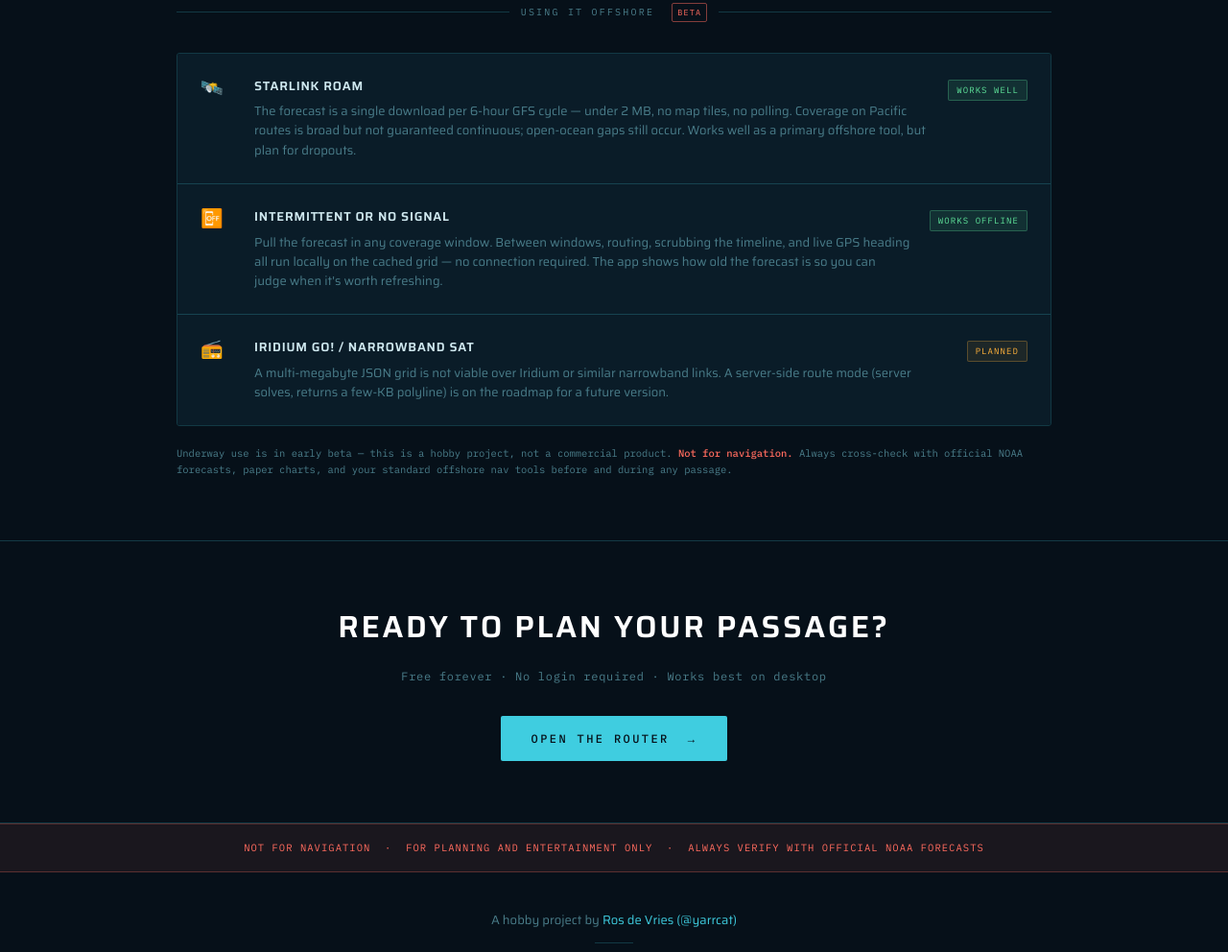
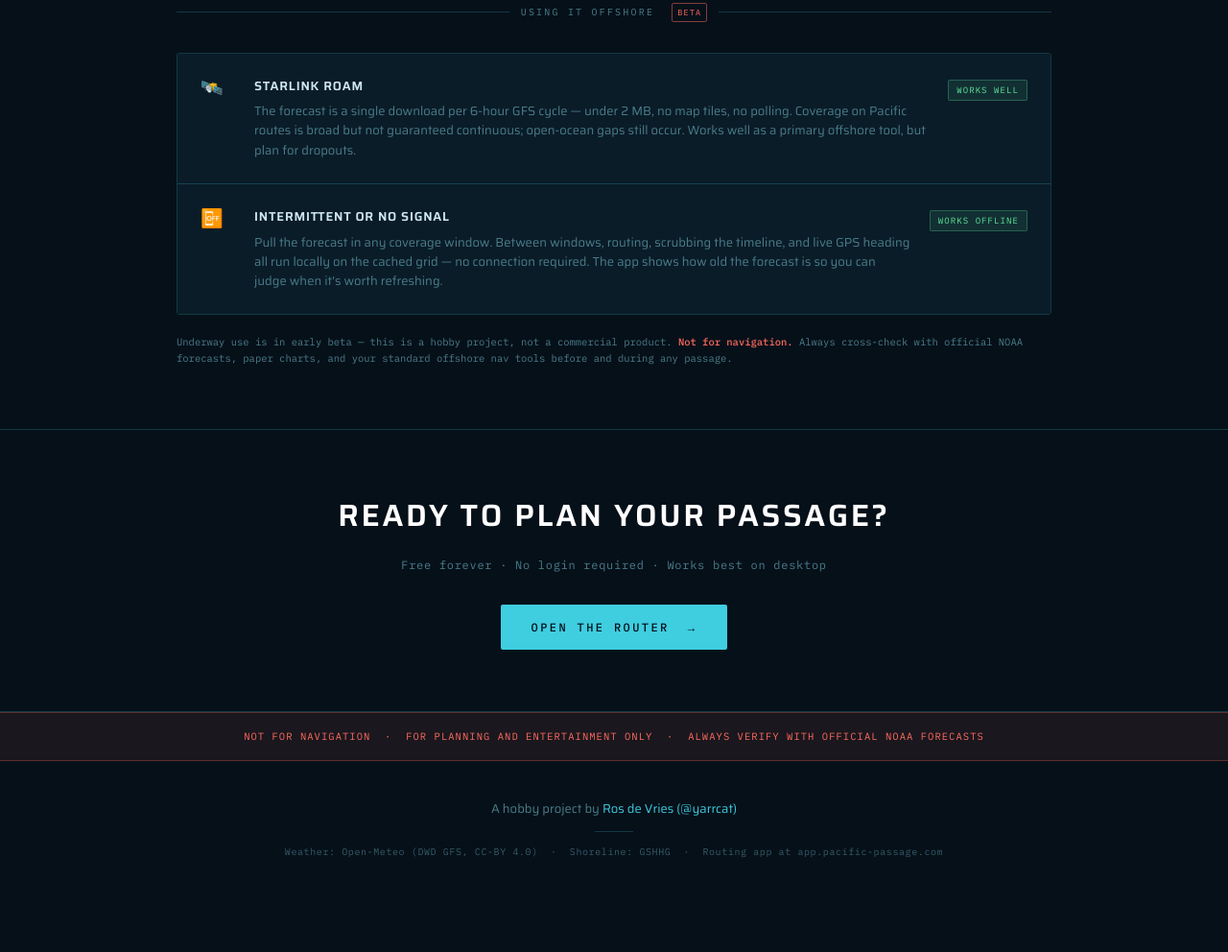
Before and after one commit to rosdevries/pacific-cup-sailing-router, a website: page site/index.html in a window 1280 px wide. Shown: the part 1583-2575 px from the top of the page at 96% size. After the commit the page ends 2519 px from the top, so only its background shows below. Drawn offline with Linux system fonts and the light colour scheme.

Commit message:
Marketing: remove Iridium/narrowband row from connectivity section
Co-Authored-By: Claude Sonnet 4.6 <noreply@anthropic.com>

```diff
--- a/site/index.html
+++ b/site/index.html
@@ -645,14 +645,6 @@
         </div>
         <div class="conn-pill ok">Works offline</div>
       </div>
-      <div class="conn-row">
-        <div class="conn-icon">📻</div>
-        <div class="conn-body">
-          <h4>Iridium GO! / narrowband sat</h4>
-          <p>A multi-megabyte JSON grid is not viable over Iridium or similar narrowband links. A server-side route mode (server solves, returns a few-KB polyline) is on the roadmap for a future version.</p>
-        </div>
-        <div class="conn-pill planned">Planned</div>
-      </div>
     </div>
     <p class="conn-note">
       Underway use is in early beta — this is a hobby project, not a commercial product.
```
